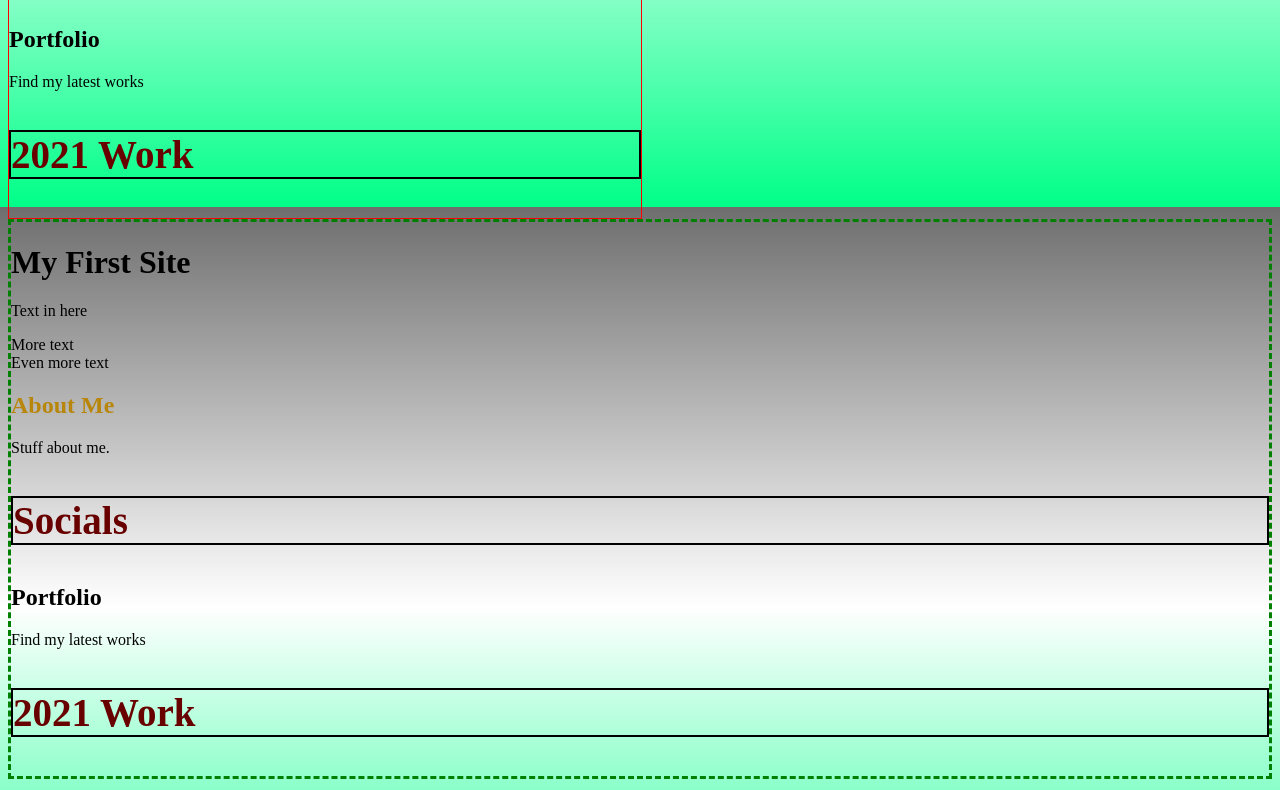
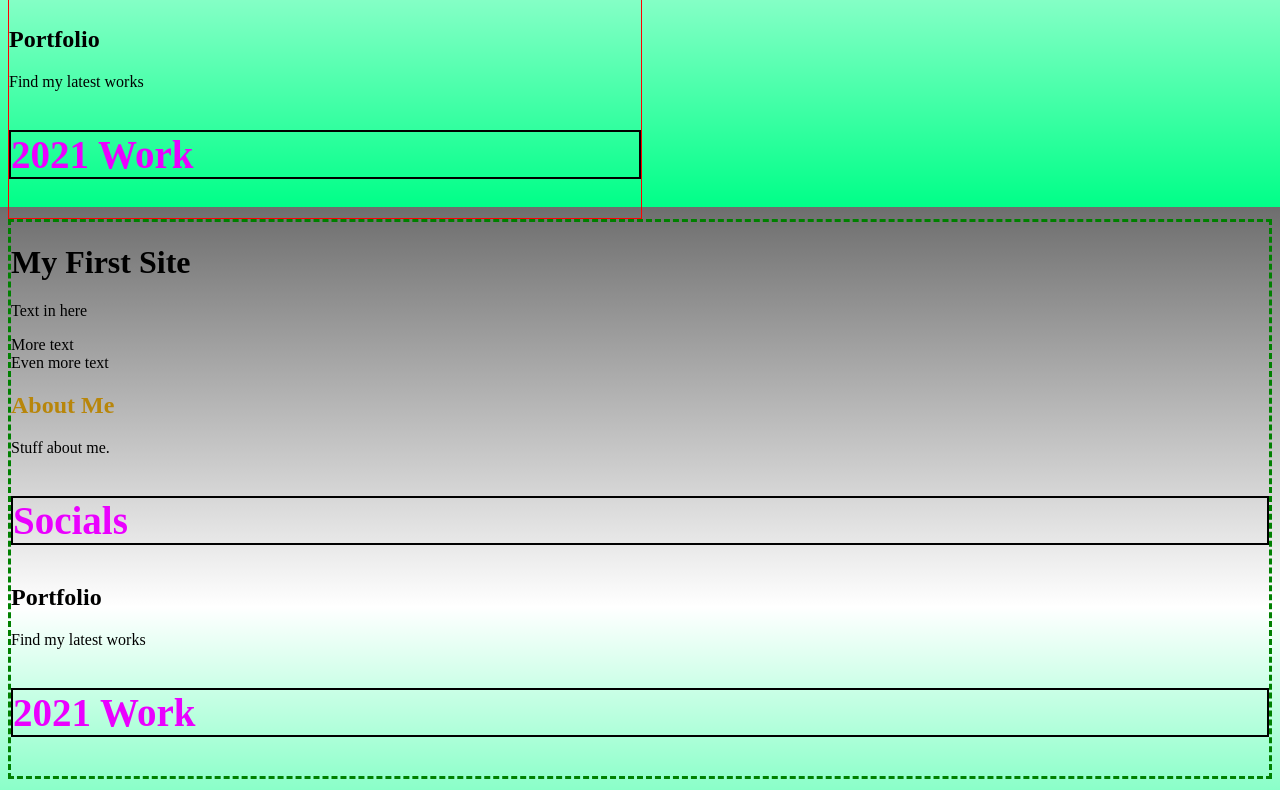
Before and after one commit to Lucky-Paradox/Class-Projects, a plain HTML site: page index.html in a window 1280 px wide. Shown: the part 593-1383 px from the top of the page. Drawn offline with Linux system fonts and the light colour scheme; a web font is replaced by a local one.

Commit message:
H3 Color Updated

```diff
--- a/index.html
+++ b/index.html
@@ -20,7 +20,7 @@
                 color: darkgoldenrod;
             }
             h3 {
-                color: rgb(104, 0, 0);
+                color: rgb(234, 0, 255);
                 border: 2px solid black;
                 font-size: 39px;
             }
```
